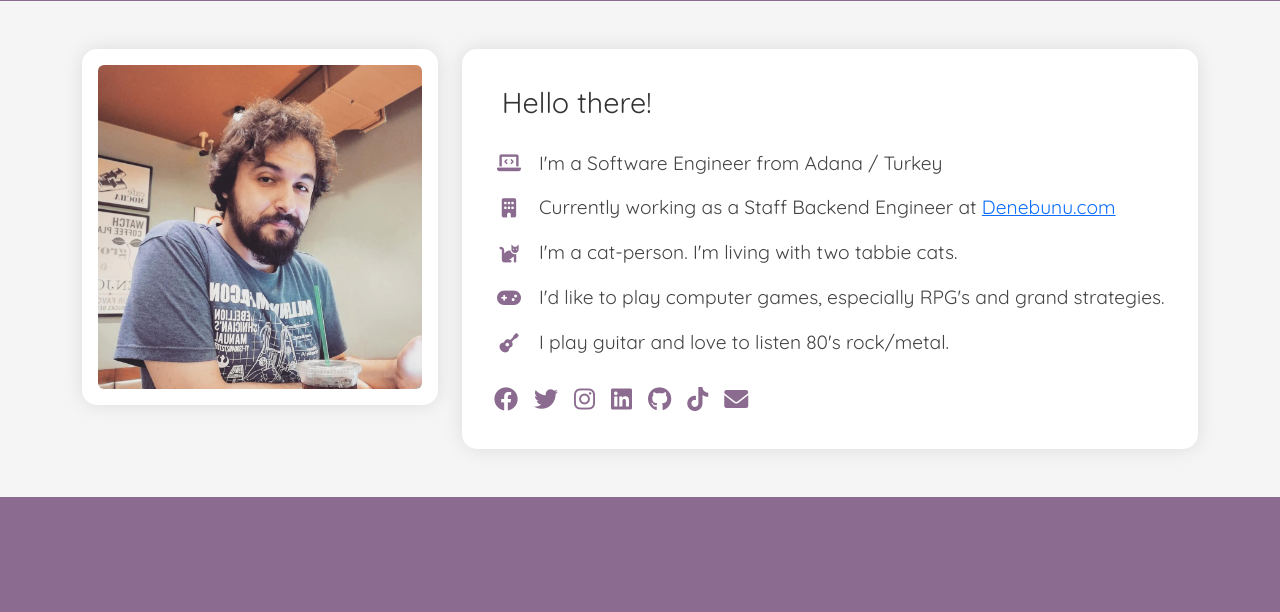
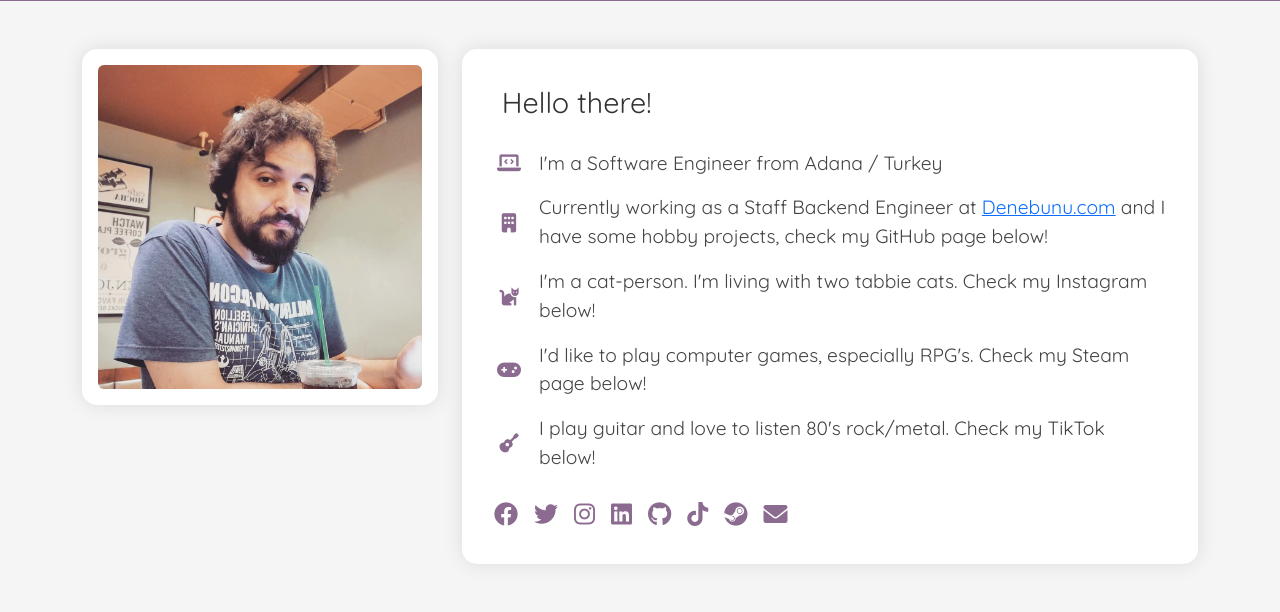
Before and after one commit to dhargan/tunay-django, a Django app: page / in a window 1280 px wide. Shown: the part 350-962 px from the top of the page. Before the commit the page ends 847 px from the top, so only its background shows below. Run offline with Django 5.2, Linux system fonts and the light colour scheme.

Commit message:
Update index.html to enhance personal information and add new social media links. Included hobby project mentions and links to GitHub, Instagram, Steam, and TikTok for improved connectivity.

```diff
--- a/tunay/home/templates/index.html
+++ b/tunay/home/templates/index.html
@@ -39,19 +39,19 @@
                         </div>
 
                         <div class="info-item quicksand-txt">
-                            <i class="fas fa-building"></i> <span>Currently working as a Staff Backend Engineer at <a href="https://denebunu.com" target="_blank">Denebunu.com</a></span>
+                            <i class="fas fa-building"></i> <span>Currently working as a Staff Backend Engineer at <a href="https://denebunu.com" target="_blank">Denebunu.com</a> and I have some hobby projects, check my GitHub page below!</span>
                         </div>
 
                         <div class="info-item quicksand-txt">
-                            <i class="fas fa-cat"></i> <span>I'm a cat-person. I'm living with two tabbie cats.</span>
+                            <i class="fas fa-cat"></i> <span>I'm a cat-person. I'm living with two tabbie cats. Check my Instagram below!</span>
                         </div>
 
                         <div class="info-item quicksand-txt">
-                            <i class="fas fa-gamepad"></i> <span>I'd like to play computer games, especially RPG's and grand strategies.</span>
+                            <i class="fas fa-gamepad"></i> <span>I'd like to play computer games, especially RPG's. Check my Steam page below!</span>
                         </div>
 
                         <div class="info-item quicksand-txt">
-                            <i class="fas fa-guitar"></i> <span>I play guitar and love to listen 80's rock/metal.</span>
+                            <i class="fas fa-guitar"></i> <span>I play guitar and love to listen 80's rock/metal. Check my TikTok below!</span>
                         </div>
                     </div>
 
@@ -63,6 +63,7 @@
                         <a href="https://www.linkedin.com/in/a-teoman-unay-93684527/" target="_blank" class="social-icon"><i class="fab fa-linkedin"></i></a>
                         <a href="https://github.com/dhargan" target="_blank" class="social-icon"><i class="fab fa-github"></i></a>
                         <a href="https://www.tiktok.com/@teyobeyler" target="_blank" class="social-icon"><i class="fab fa-tiktok"></i></a>
+                        <a href="https://steamcommunity.com/id/teyobeyler/" target="_blank" class="social-icon"><i class="fab fa-steam"></i></a>
                         <a href="mailto:teomanunay@gmail.com" target="_blank" class="social-icon"><i class="fas fa-envelope"></i></a>
                     </div>
                 </div>
```
